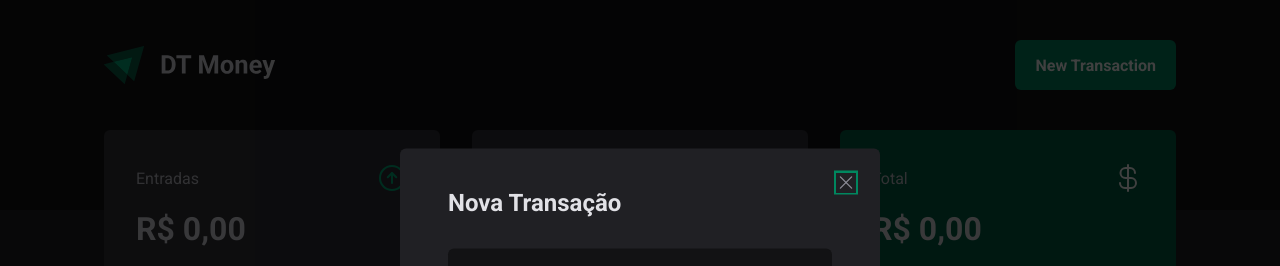
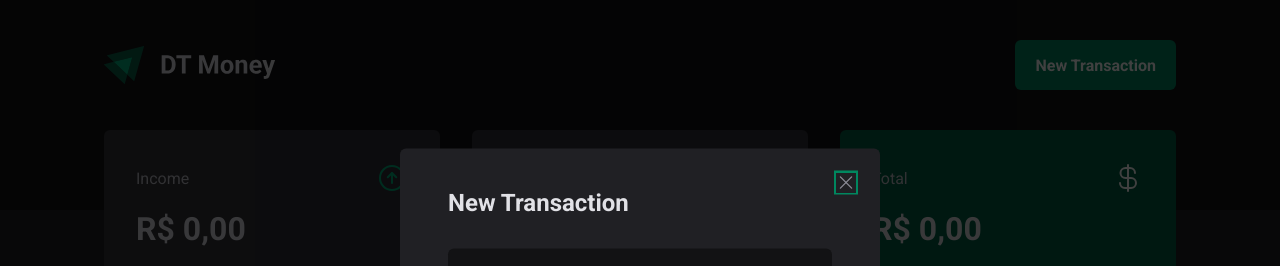
Before and after one commit to matheuszv/DT-Money, a React (Vite) app: page / in a window 1280 px wide. Both pictures are taken after a click on the button "New Transaction". Shown: the top 266 px of the page. Built offline with nearby package versions, Linux system fonts and the light colour scheme; no server answers.

Commit message:
traducao ingles 2

```diff
--- a/src/header/newtransactionmodal.tsx
+++ b/src/header/newtransactionmodal.tsx
@@ -42,7 +42,7 @@ export function NewTransactionModal(){
             <Overlay/>
 
             <Content>
-                <Dialog.Title>Nova Transação</Dialog.Title>
+                <Dialog.Title>New Transaction</Dialog.Title>
 
                 <CloseButton>
                     <X size={20}/>
--- a/src/header/summary/summary.tsx
+++ b/src/header/summary/summary.tsx
@@ -34,14 +34,14 @@ export function Summary(){
      <SummaryContainer>
         <SummaryCard id="enter">
             <header>
-                <span>Entradas</span>
+                <span>Income</span>
                 <ArrowCircleUp size={32} color="#00b37e"/>
             </header>
             <strong>{moneyToString(summary.income)}</strong>
         </SummaryCard>
         <SummaryCard id="exit">
             <header>
-                <span>Saídas</span>
+                <span>Outcome</span>
                 <ArrowCircleDown size={32} color="#f75a68"/>
             </header>
             <strong>{moneyToString(summary.outcome)}</strong>
```
